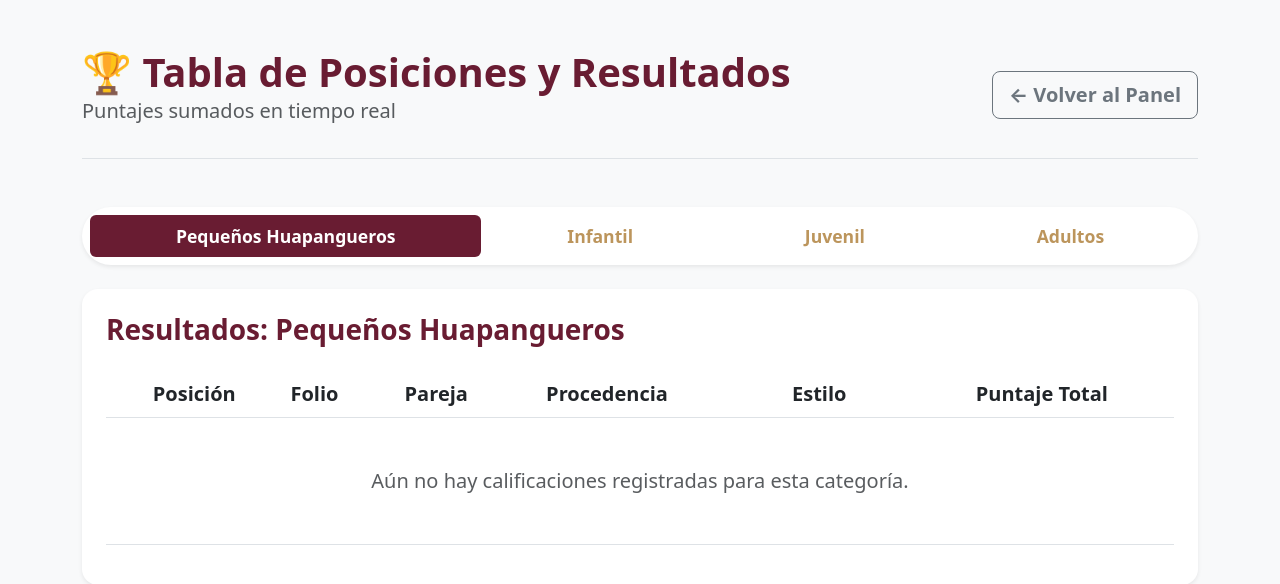
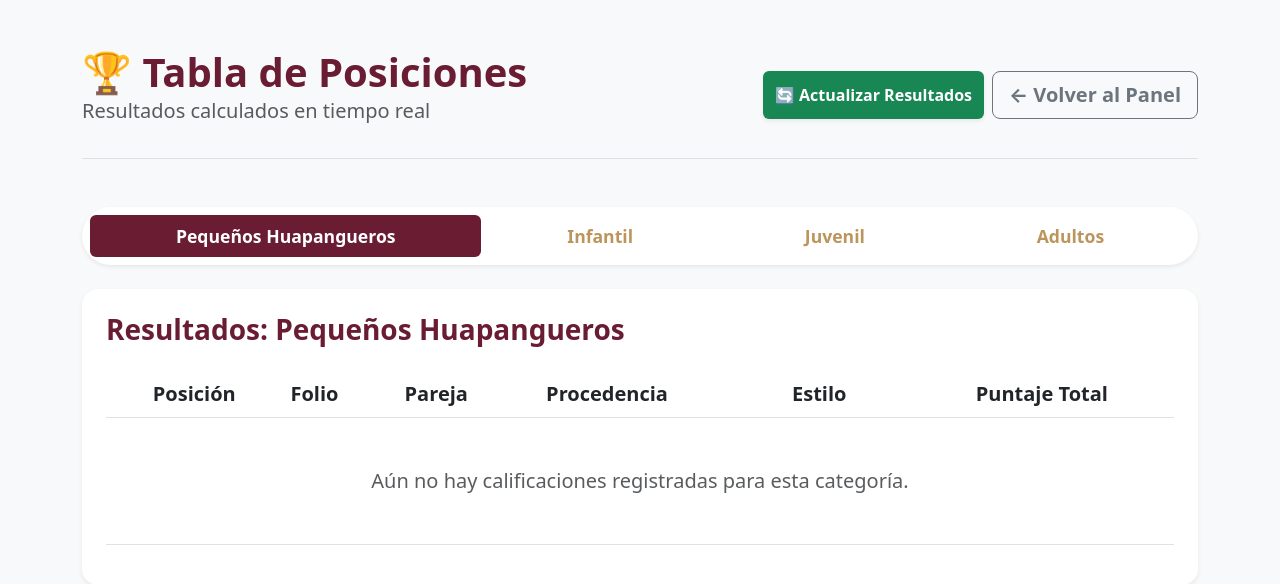
Before and after one commit to mauroacostazarco-rgb/1er-concurso-huapango, a Flask app: page /resultados in a window 1280 px wide. Shown: the top 584 px of the page. Run offline with Flask 3, Linux system fonts and the light colour scheme; the visitor is signed in with stand-in values (Sample User, id 1); data that the repository does not hold is empty; some libraries are stand-ins or nearby versions.

Commit message:
Agrego boton de actualizar y memoria de pestañas

```diff
--- a/templates/resultados.html
+++ b/templates/resultados.html
@@ -22,10 +22,14 @@
 
         <header class="d-flex justify-content-between align-items-center mb-5 border-bottom pb-3">
             <div>
-                <h1 class="fw-bold text-guinda mb-0">🏆 Tabla de Posiciones y Resultados</h1>
-                <p class="text-muted fs-5">Puntajes sumados en tiempo real</p>
+                <h1 class="fw-bold text-guinda mb-0">🏆 Tabla de Posiciones</h1>
+                <p class="text-muted fs-5">Resultados calculados en tiempo real</p>
             </div>
-            <div>
+            <div class="d-flex gap-2">
+                <!-- NUEVO BOTÓN DE ACTUALIZAR CON MEMORIA -->
+                <button onclick="window.location.reload();" class="btn btn-success fw-bold shadow-sm" style="background-color: #198754; border: none;">
+                    🔄 Actualizar Resultados
+                </button>
                 <a href="/admin" class="btn btn-outline-secondary fw-bold btn-lg">← Volver al Panel</a>
             </div>
         </header>
@@ -109,5 +113,33 @@
     </div>
 
     <script src="https://cdn.jsdelivr.net/npm/bootstrap@5.3.0/dist/js/bootstrap.bundle.min.js"></script>
+
+    <!-- SCRIPT PARA MEMORIA DE PESTAÑAS -->
+    <script>
+        document.addEventListener("DOMContentLoaded", function() {
+            // Buscamos todas las pestañas tipo "pill"
+            var tabs = document.querySelectorAll('button[data-bs-toggle="pill"]');
+
+            // Revisamos si el navegador recuerda en qué pestaña estábamos
+            var activeTabId = localStorage.getItem('pestanaHuapango');
+
+            if (activeTabId) {
+                // Si hay memoria, activamos esa pestaña automáticamente
+                var tabToActivate = document.querySelector('button[data-bs-target="' + activeTabId + '"]');
+                if (tabToActivate) {
+                    var tab = new bootstrap.Tab(tabToActivate);
+                    tab.show();
+                }
+            }
+
+            // Cada vez que le des clic a una pestaña, guardamos su ID en la memoria
+            tabs.forEach(function(tabElement) {
+                tabElement.addEventListener('shown.bs.tab', function (event) {
+                    var currentTarget = event.target.getAttribute('data-bs-target');
+                    localStorage.setItem('pestanaHuapango', currentTarget);
+                });
+            });
+        });
+    </script>
 </body>
 </html>
```
